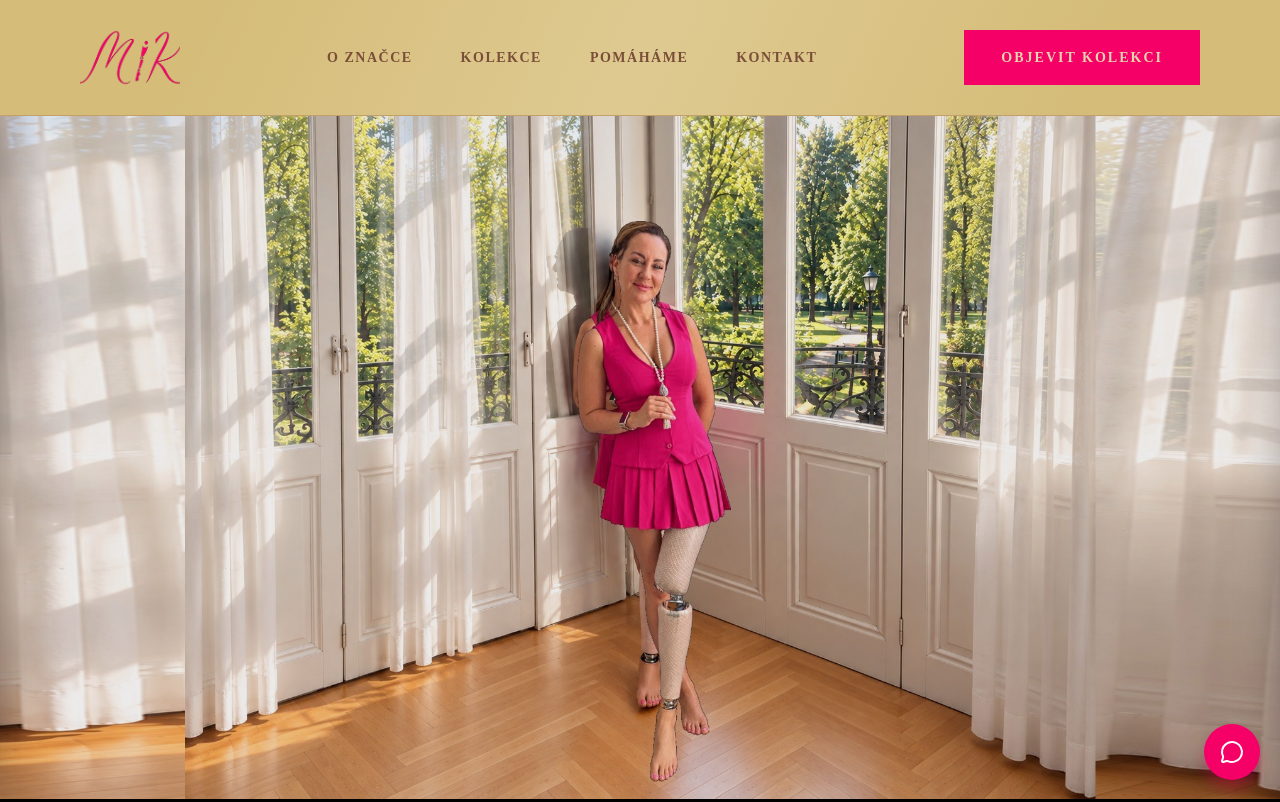
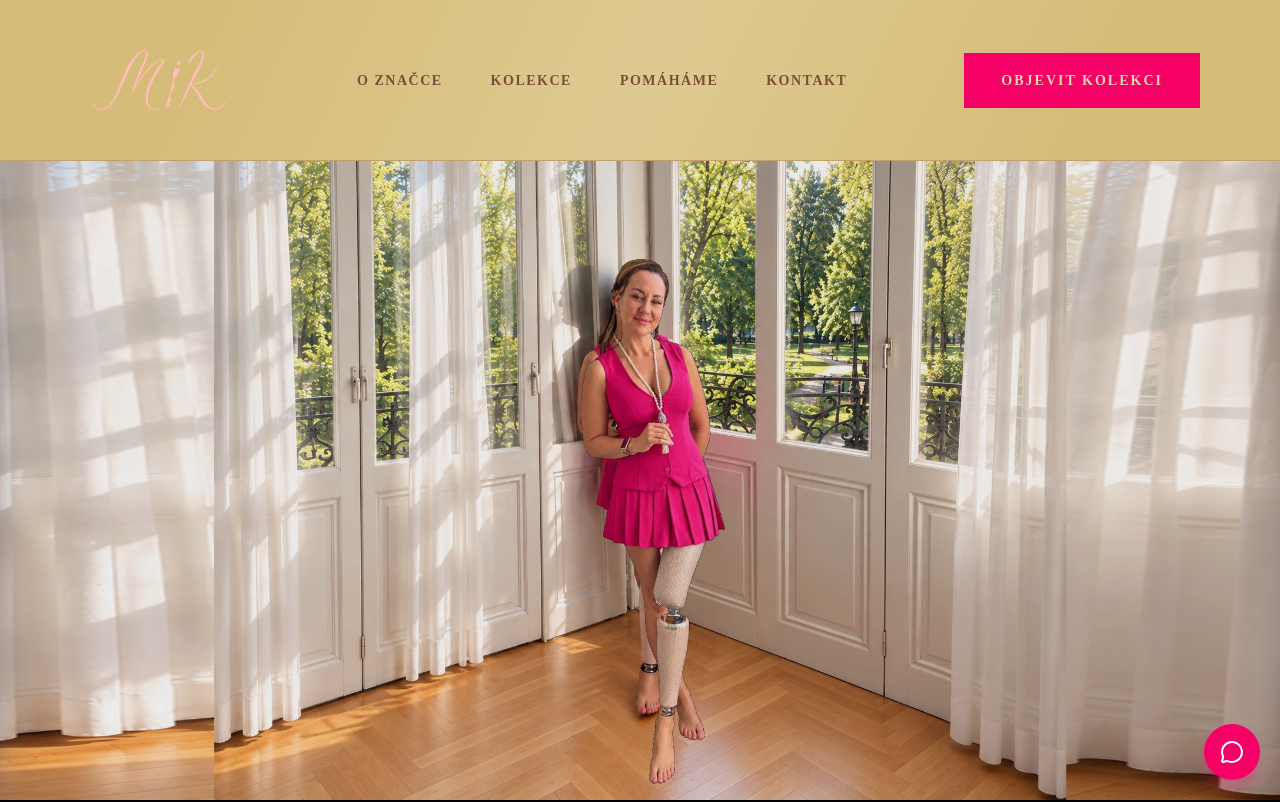
Before and after one commit to Ivetka03/mik-web, a React (Vite) app: page / in a window 1280 px wide. Shown: the top 802 px of the page. Built offline with nearby package versions, Linux system fonts and the light colour scheme; the HTML template or start-up script is replaced by a standard one; a web font is replaced by a local one.

Commit message:
Make the header logo as large and vivid as the footer mark.

```diff
--- a/src/App.tsx
+++ b/src/App.tsx
@@ -365,8 +365,8 @@ export default function App() {
       {/* HEADER */}
       <header className="border-b border-[#c3a06b] relative z-50 sticky top-0" style={goldSurface}>
         <div className="max-w-[1440px] mx-auto px-5 sm:px-10 lg:px-20 py-5 flex items-center justify-between gap-3 sm:gap-8">
-          <div className="h-[75px] w-[100px] relative shrink-0">
-            <img alt="MIK" className="absolute inset-0 w-full h-full object-cover" src={imgHeaderLogo} />
+          <div className="relative h-[96px] w-[128px] sm:h-[120px] sm:w-[160px] shrink-0">
+            <img alt="MIK" className="absolute inset-0 h-full w-full object-contain mix-blend-screen saturate-[2] contrast-125" src={imgHeaderLogo} />
           </div>
           <nav className="hidden md:flex gap-8 lg:gap-12 items-center font-['Manrope:SemiBold'] font-semibold text-[#7a4e38] text-[13px] lg:text-[14px] tracking-[1.5px] uppercase">
             <a href="#pribehy" className="hover:text-[#f50067] transition-colors">O značce</a>
@@ -381,7 +381,7 @@ export default function App() {
       </header>
 
       {/* HERO SPLASH — self-opening storefront */}
-      <section id="uvod" className="relative w-full overflow-hidden" style={{ height: "calc(100dvh - 117px)", minHeight: "520px" }}>
+      <section id="uvod" className="relative w-full overflow-hidden" style={{ height: "calc(100dvh - 161px)", minHeight: "520px" }}>
         {/* Photo behind the window */}
         <div className="absolute inset-0 bg-black">
           <img
```
